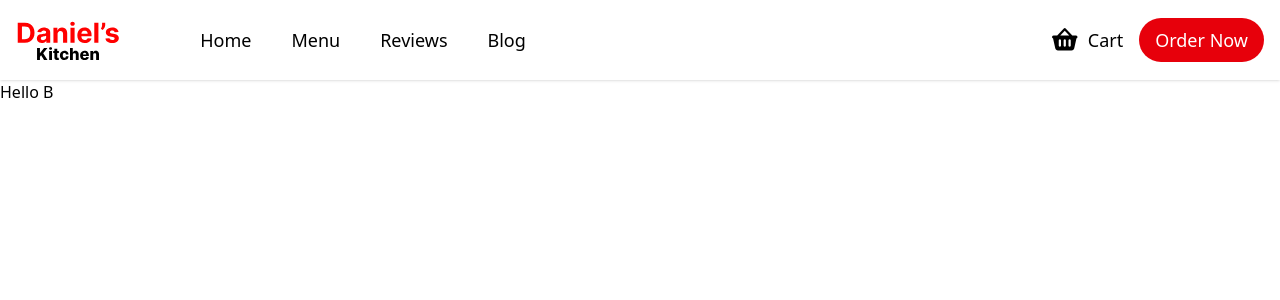
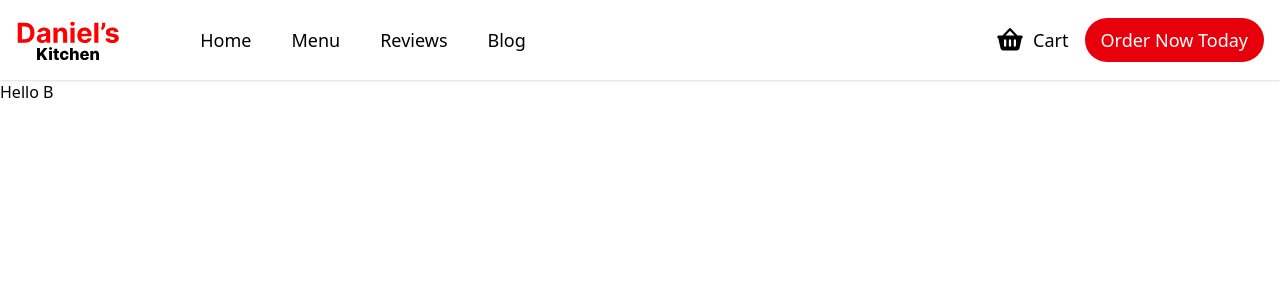
Before and after one commit to BlessingAlozie/daniels-kitchen.com, a Vue app: page / in a window 1280 px wide. Shown: the top 300 px of the page. Built offline with nearby package versions, Linux system fonts and the light colour scheme.

Commit message:
feat: update header button text and add gitcommitmessage dependency
- Add @solomonmarvel97/gitcommitmessage to dependencies
- Change "Order Now" to "Order Now Today" in the Header component

```diff
--- a/package.json
+++ b/package.json
@@ -16,6 +16,7 @@
   "dependencies": {
     "@hugeicons/core-free-icons": "^3.1.1",
     "@hugeicons/vue": "^1.0.4",
+    "@solomonmarvel97/gitcommitmessage": "^0.3.0",
     "@tailwindcss/vite": "^4.1.18",
     "pinia": "^3.0.4",
     "tailwindcss": "^4.1.18",
--- a/src/components/Header.vue
+++ b/src/components/Header.vue
@@ -34,7 +34,7 @@
         <button
           class="hidden md:block text-lg bg-red-600 text-white px-4 py-2 rounded-4xl hover:bg-black hover:text-red-600 transition"
         >
-          Order Now
+          Order Now Today
         </button>
 
         <!-- Mobile view -->
```
Also changed, not shown: 1 other file (tests, documents, lock files or other folders).
